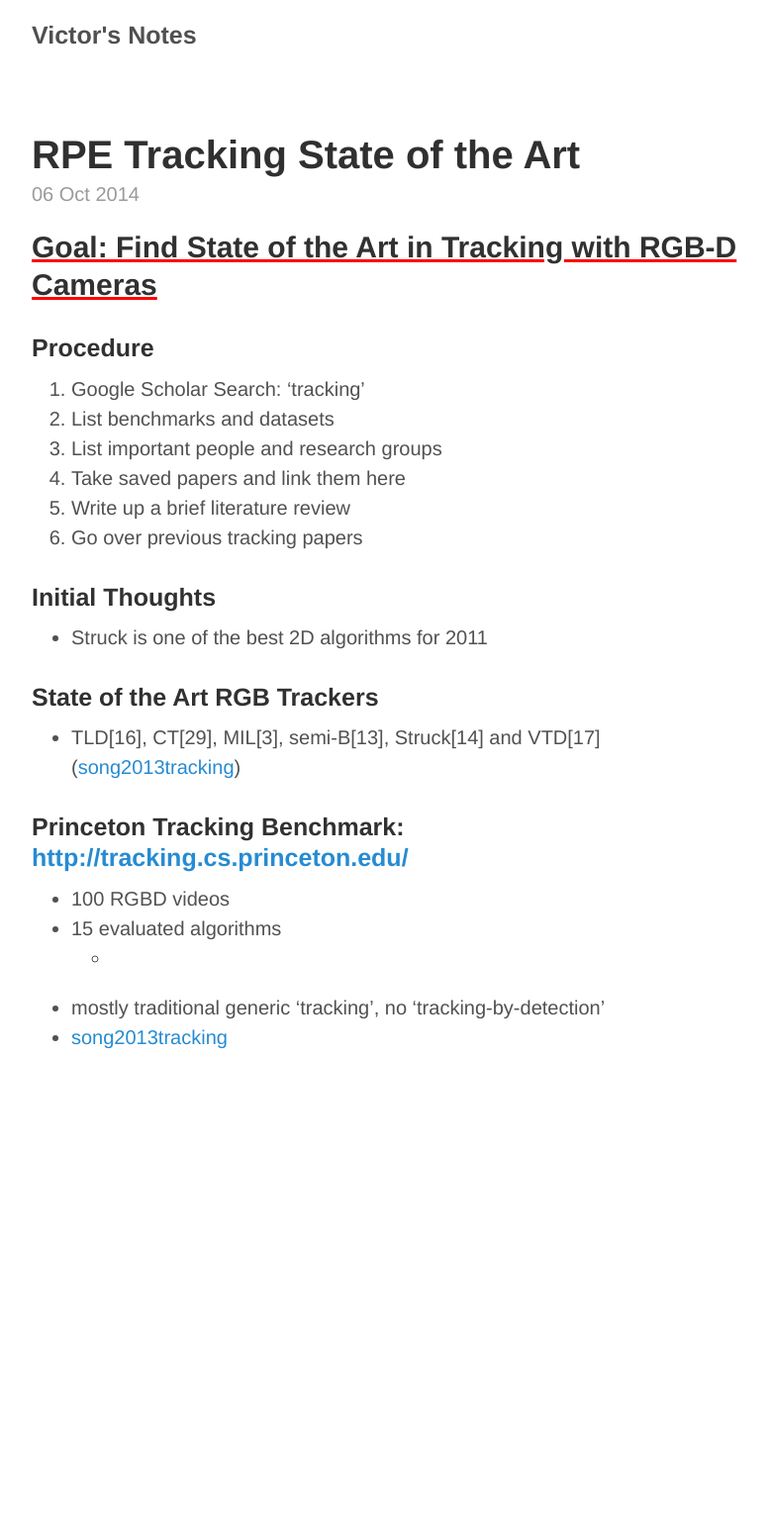
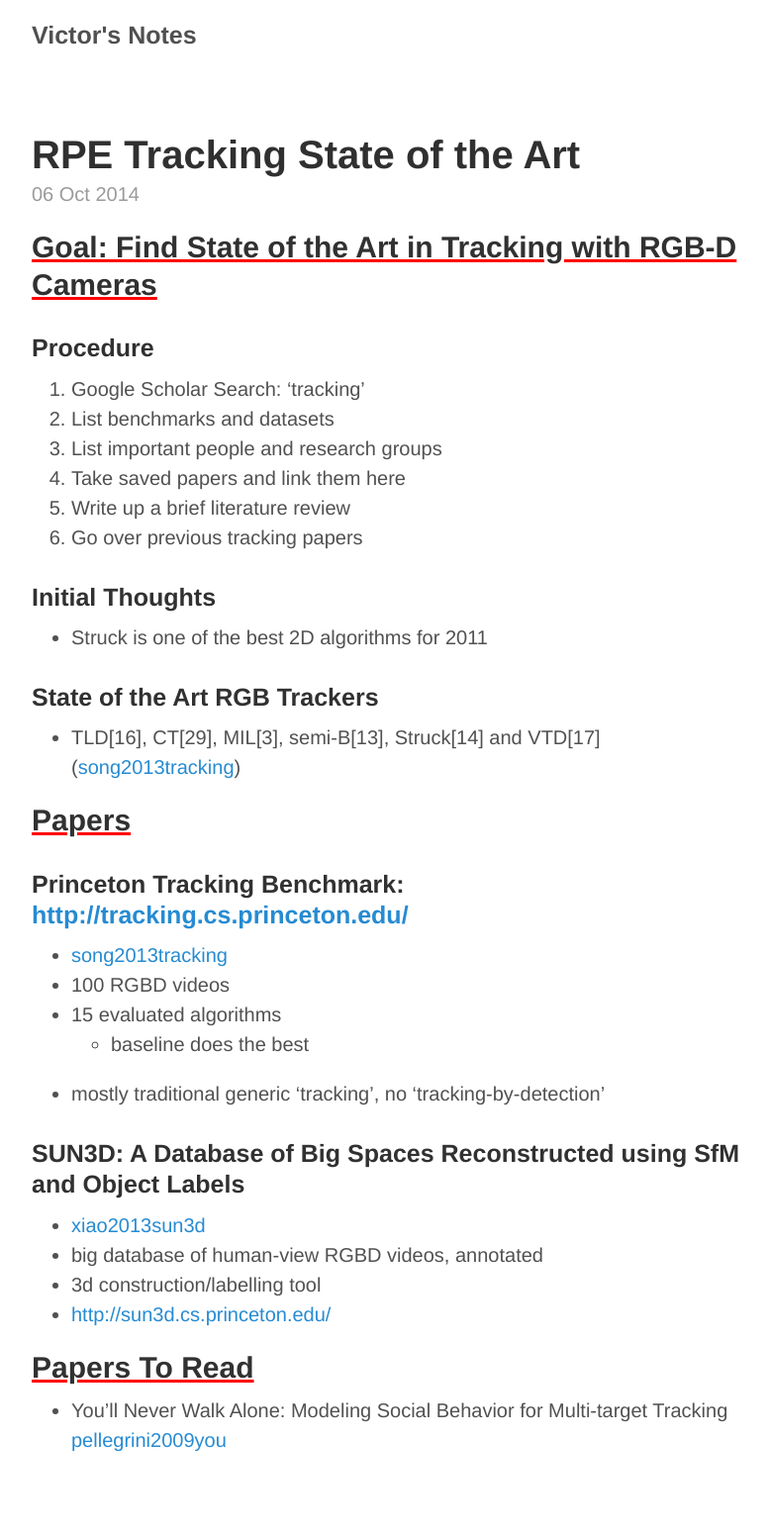
Before and after one commit to victorgan/victorgan.github.io, a Jekyll site: the page built from _posts/2014-10-06-tracking-state-of-the-art.md, in a window 1280 px wide. Shown: the whole page at 99% size, without its empty margins (248-1025 px from the left). Built offline with Jekyll 4.4.1, drawn with Linux system fonts in a browser that asks for light colours; nearby versions of some CDN libraries; library files that are not in the unit come from our copies; comment, search, counter and statistics services are not loaded; before the commit the page ends 1143 px from its top, so only the background shows below that.

Commit message:
articles

```diff
--- a/_posts/2014-10-06-tracking-state-of-the-art.md
+++ b/_posts/2014-10-06-tracking-state-of-the-art.md
@@ -25,10 +25,23 @@ title: RPE Tracking State of the Art
 - TLD[16], CT[29], MIL[3],
 semi-B[13], Struck[14] and VTD[17] ([song2013tracking]({{ site.url }}/assets/papers/song2013tracking.pdf))
 
+## Papers
+
 ### Princeton Tracking Benchmark: [http://tracking.cs.princeton.edu/](http://tracking.cs.princeton.edu/)
 
+- [song2013tracking]({{ site.url }}/assets/papers/song2013tracking.pdf)
 - 100 RGBD videos
 - 15 evaluated algorithms
-	-
+	- baseline does the best
 - mostly traditional generic 'tracking', no 'tracking-by-detection'
-- [song2013tracking]({{ site.url }}/assets/papers/song2013tracking.pdf)
+
+### SUN3D: A Database of Big Spaces Reconstructed using SfM and Object Labels
+
+- [xiao2013sun3d]({{ site.url }}/assets/papers/xiao2013sun3d.pdf)
+- big database of human-view RGBD videos, annotated
+- 3d construction/labelling tool
+- [http://sun3d.cs.princeton.edu/](http://sun3d.cs.princeton.edu/)
+
+## Papers To Read
+
+- You’ll Never Walk Alone: Modeling Social Behavior for Multi-target Tracking       [pellegrini2009you]({{ site.url }}/assets/papers/pellegrini2009you.pdf)
```
Also changed, not shown: _posts/2014-10-06-rpe-overview.md (+6 -0 lines), 3 other files.
